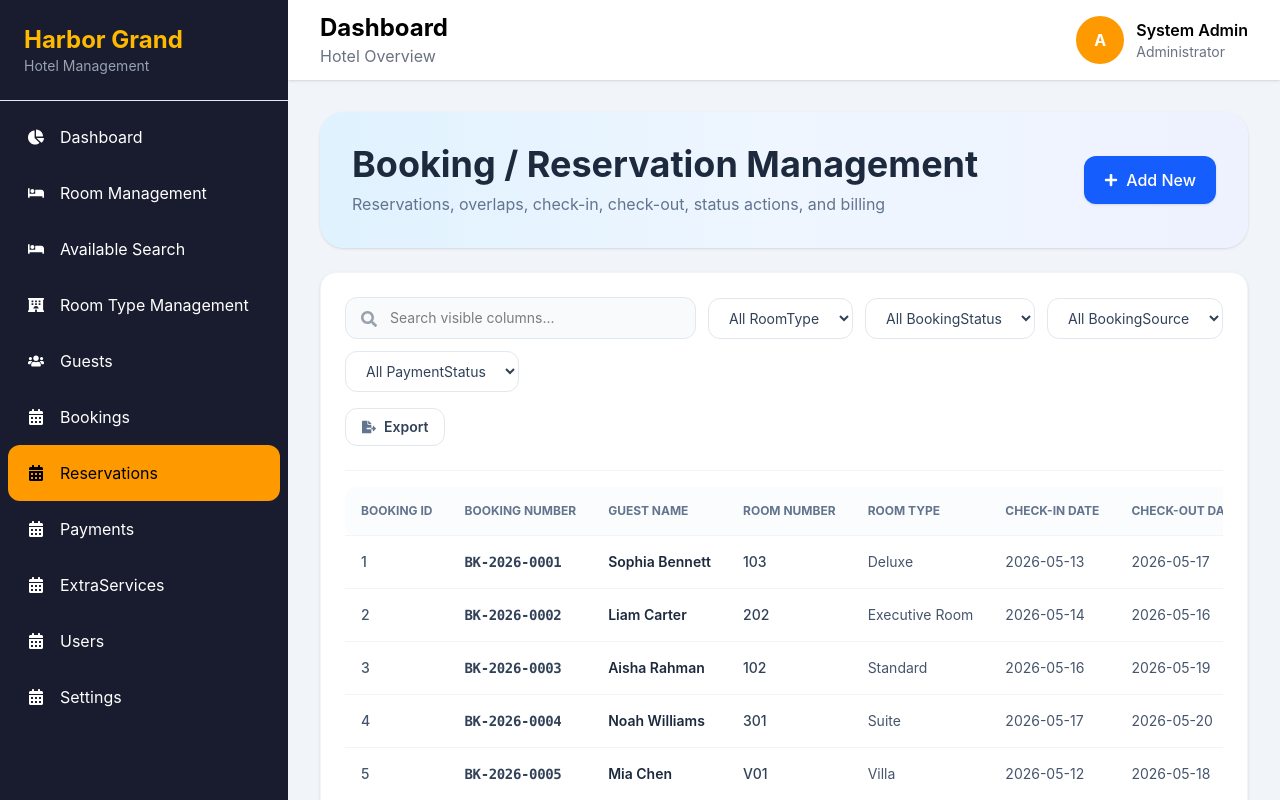
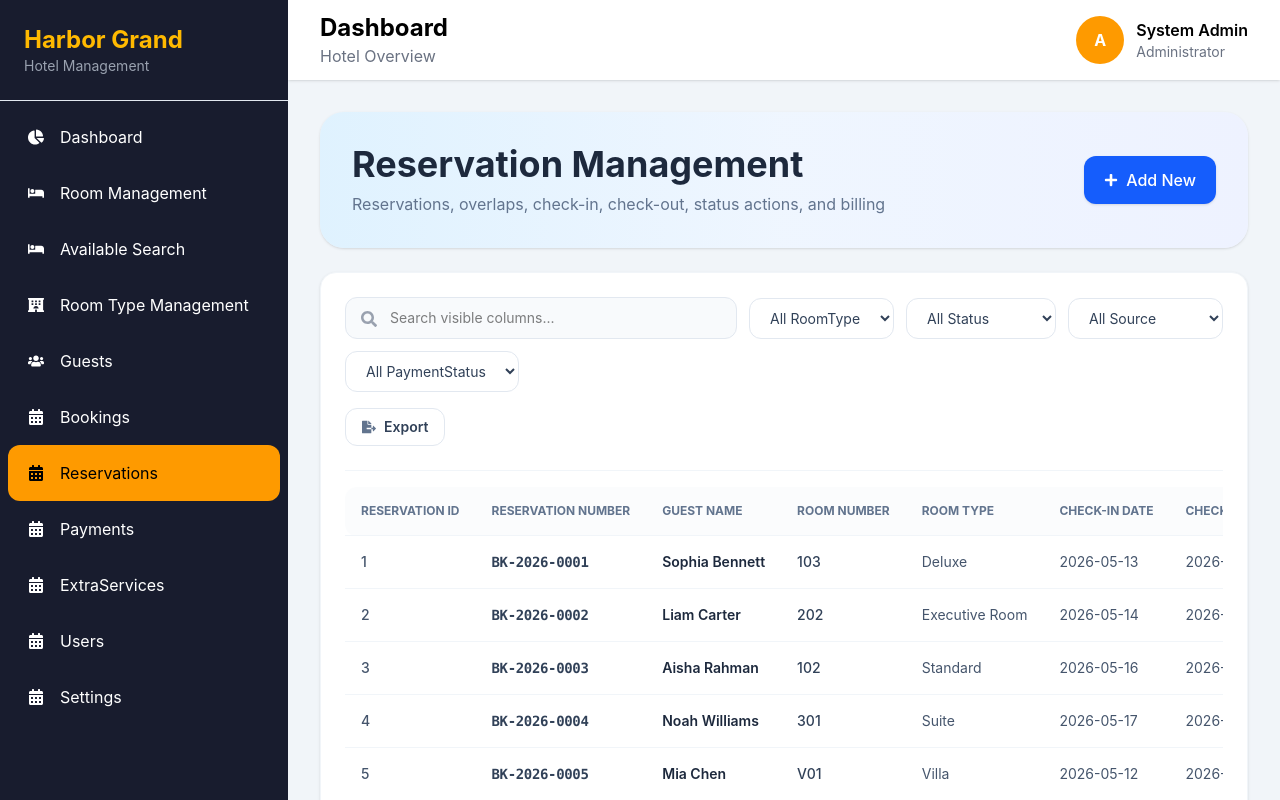
Before and after one commit to Phyo-Chit-Ko/Hotel_Booking_System, a React app in the folder frontend/: page /reservations in a window 1280 px wide. Shown: the top 800 px of the page. Built offline with nearby package versions, Linux system fonts and the light colour scheme; the HTML template or start-up script is replaced by a standard one.

Commit message:
reservation update

```diff
--- a/frontend/src/admin/pages/ReservationManagement.jsx
+++ b/frontend/src/admin/pages/ReservationManagement.jsx
@@ -125,7 +125,7 @@ export default function ReservationManagement() {
       <div className="bg-gradient-to-r from-sky-100 via-blue-50 to-indigo-50 rounded-3xl p-8 shadow-sm mb-6 flex justify-between items-center">
         <div>
           <h1 className="text-4xl font-bold text-slate-800">
-            Booking / Reservation Management
+             Reservation Management
           </h1>
           <p className="text-slate-500 mt-2 text-base">
             Reservations, overlaps, check-in, check-out, status actions, and billing
@@ -157,11 +157,11 @@ export default function ReservationManagement() {
           </select>
 
           <select className="border border-slate-200 bg-white text-sm text-slate-700 px-4 py-2.5 rounded-xl focus:outline-none min-w-[150px]">
-            <option>All BookingStatus</option>
+            <option>All Status</option>
           </select>
 
           <select className="border border-slate-200 bg-white text-sm text-slate-700 px-4 py-2.5 rounded-xl focus:outline-none min-w-[155px]">
-            <option>All BookingSource</option>
+            <option>All Source</option>
           </select>
 
           <select className="border border-slate-200 bg-white text-sm text-slate-700 px-4 py-2.5 rounded-xl focus:outline-none min-w-[150px]">
@@ -185,16 +185,16 @@ export default function ReservationManagement() {
           <table className="w-full whitespace-nowrap text-left text-sm mt-4">
             <thead>
               <tr className="text-slate-500 font-bold uppercase text-xs border-b border-slate-100 bg-slate-50/50">
-                <th className="p-4 rounded-l-xl">Booking ID</th>
-                <th className="p-4">Booking Number</th>
+                <th className="p-4 rounded-l-xl">Reservation ID</th>
+                <th className="p-4">Reservation Number</th>
                 <th className="p-4">Guest Name</th>
                 <th className="p-4">Room Number</th>
                 <th className="p-4">Room Type</th>
                 <th className="p-4">Check-In Date</th>
                 <th className="p-4">Check-Out Date</th>
                 <th className="p-4">Nights</th>
-                <th className="p-4">Booking Source</th>
-                <th className="p-4 text-center">Booking Status</th>
+                <th className="p-4">Source</th>
+                <th className="p-4 text-center">Status</th>
                 <th className="p-4 pr-6 text-right rounded-r-xl">Total Amount</th>
               </tr>
             </thead>
```
